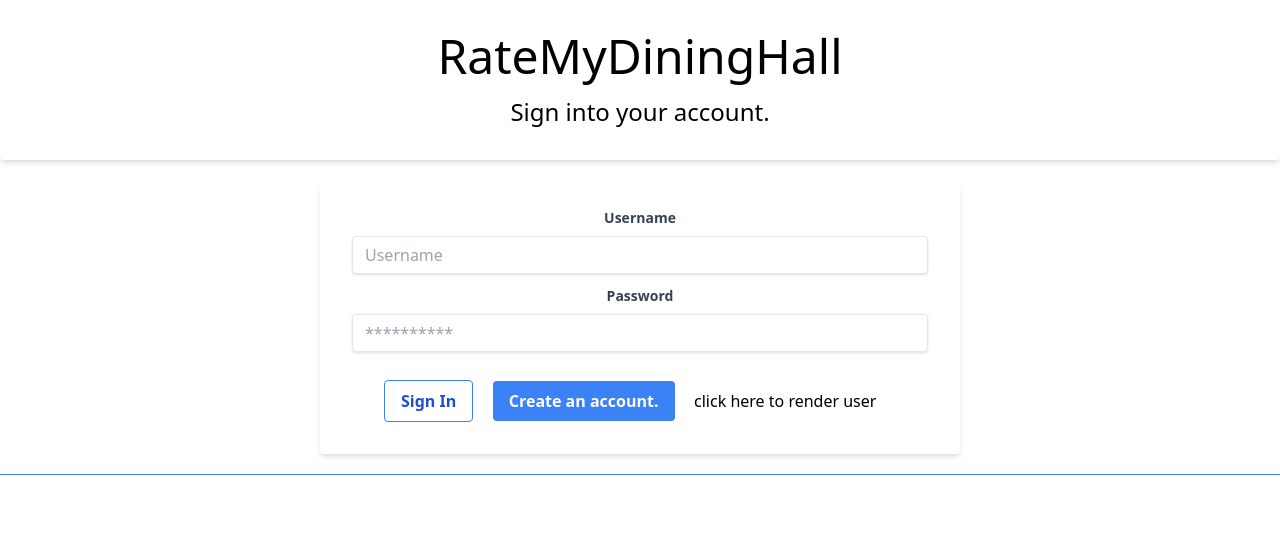
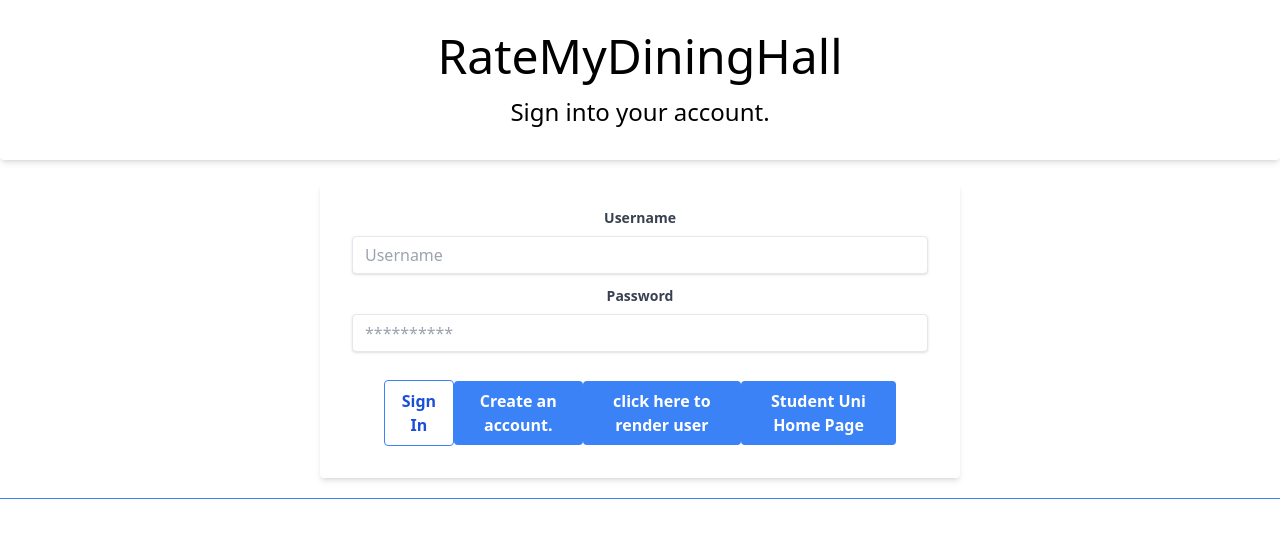
Before and after one commit to peternav2/SWE-Project, a React (Vite) app: page / in a window 1280 px wide. Shown: the top 538 px of the page. Built offline with nearby package versions, Linux system fonts and the light colour scheme.

Commit message:
student home

```diff
--- a/src/App.tsx
+++ b/src/App.tsx
@@ -1,13 +1,21 @@
-import React, { useState } from 'react'
+import React, {useEffect, useState} from 'react'
 import {User} from "./stores/User";
 import {Outlet, Route, Routes, useOutletContext} from "react-router-dom";
 
 type ContextType = [user: User, setUser: (user: User) => void];
 function App() {
-  const [userContext, setUserContext] = useState<User | null>(null);
+  const [user, setUserContext] = useState<User | null>(null);
+  useEffect(() => {
+    setUserContext(JSON.parse(localStorage.getItem('user') as string));
+  }, []);
+  // const user = localStorage.getItem('user');
+  // const setUser = (user: User) => {
+  //   localStorage.setItem('user', JSON.stringify(user));
+  //   setUserContext(user);
+  // }
     return (
     <div>
-      <Outlet context={[userContext, setUserContext]}/>
+      <Outlet context={[user, setUserContext]}/>
     {/*
          the above Outlet is where our app is gonna render and it is through this element which our app will render
          and have access to the user store through Context
--- a/src/components/diningHallButton.tsx
+++ /dev/null
@@ -1,12 +0,0 @@
-import {ObjectId} from "mongodb";
-import {Link} from "react-router-dom";
-
-
-export default function DiningHallButton(diningHallName: string, diningHall_id: ObjectId) {
-    return (
-        <div>
-            <Link to={`/dininghall/${diningHall_id}`}> click here to dininghallpage </Link>
-        </div>
-    )
-
-}
--- /dev/null
+++ b/src/components/studentDiningHallButton.tsx
@@ -0,0 +1,15 @@
+import {ObjectId} from "mongodb";
+import {Link} from "react-router-dom";
+import React from "react";
+
+
+export default function StudentDiningHallButton({diningHallName, diningHall_id}: { diningHallName: string, diningHall_id?: ObjectId }) {
+    return (
+        <div>
+            <button className="bg-blue-500 hover:bg-blue-700 text-white font-bold py-2 px-4 rounded">
+                <Link to={`/student/dininghall/${diningHall_id}/${diningHallName}`}> click here to dininghallpage </Link>
+            </button>
+        </div>
+    )
+
+}
--- a/src/pages/adminHome.tsx
+++ /dev/null
@@ -1 +0,0 @@
-export {}
--- a/src/pages/studentHome.tsx
+++ /dev/null
@@ -1 +0,0 @@
-export {}
--- a/src/pages/universityStudent.tsx
+++ /dev/null
@@ -1,3 +0,0 @@
-//this is the page that the student sees when they log in
-
-export {}
--- a/src/routes/Login.tsx
+++ b/src/routes/Login.tsx
@@ -5,7 +5,7 @@ import {useUser} from "../App";
 
 function Login() {
   const [isLoading, setIsLoading] = React.useState(false);
-  const[usertest, setUser] = useUser(); // context hook from App.tsx react router outlet
+  const[user, setUser] = useUser(); // context hook from App.tsx react router outlet
 
 
   const [form, setForm] = React.useState({
@@ -81,7 +81,7 @@ function Login() {
       alert("Did not sign in.")
     }
     else{
-      alert("Signed in.")
+      // alert("Signed in.")
     }
     setIsLoading(true);
     await getUserByUsernamePassword(form.username, form.password).then((res) => {
@@ -92,8 +92,6 @@ function Login() {
 
   };
   if (isLoading) {
-
-
     return (
       // make a centered loading div
       <div className="flex justify-center items-center h-screen">
@@ -144,8 +142,13 @@ function Login() {
             <button type="submit" className="bg-blue-500 hover:bg-blue-700 text-white font-bold py-2 px-4 rounded focus:outline-none focus:shadow-outline">
               Create an account.
             </button>
-            <Link to={`renderuser`}> click here to render user  {usertest?.username}</Link>
-            <Link to={`dininghall/64017e219190c2ab80014493/64095e3482173f9ad243956b/Test Dining Hall`}> </Link>
+            <button className="bg-blue-500 hover:bg-blue-700 text-white font-bold py-2 px-4 rounded">
+              <Link to={`renderuser`}> click here to render user  {user?.username}</Link>
+            </button>
+            <button className="bg-blue-500 hover:bg-blue-700 text-white font-bold py-2 px-4 rounded">
+              <Link to={`student/university/${user?.universityId}`}> Student Uni Home Page</Link>
+            </button>
+
           </div>
         </form>
       </div>
--- a/src/routes/studentUniversityHome.tsx
+++ b/src/routes/studentUniversityHome.tsx
@@ -1,7 +1,28 @@
+import {getUniversity, University} from "../stores/University";
+import {useLoaderData} from "react-router-dom";
+import StudentDiningHallButton from "../components/studentDiningHallButton";
+
+export async function loader({params}: any) {
+  const university = await getUniversity(params.universityId);
+  return university;
+}
+
+
 export default function StudentUniversityHome() {
+  const uni = useLoaderData() as University;
   return (
-    <div>
-      <h1>Student University Home</h1>
-    </div>
+      <>
+        <div className={"flex flex-col justify-center items-center "}>
+          <h1> Welcome to {uni.name} Dining Hall Home Page</h1>
+          {uni.diningHalls.map((diningHall) => {
+            return (
+                <div className={"flex flex-col justify-center items-center"}>
+                    <h1> {diningHall.name} </h1>
+                    <StudentDiningHallButton diningHallName={diningHall.name} diningHall_id={diningHall?._id}/>
+                </div>
+            )})}
+        </div>
+      </>
+
   )
 }
--- a/src/services/router.tsx
+++ b/src/services/router.tsx
@@ -9,7 +9,9 @@ import StudentDiningHallHome, {
 } from "../routes/studentDiningHallHome";
 import StudentMenuForDay, {loader as menuForDayLoader} from "../routes/studentMenuForDay";
 import Login from "../routes/Login";
-import StudentUniversityHome from "../routes/studentUniversityHome";
+import StudentUniversityHome, {
+    loader as StudentUniversityHomeLoader
+} from "../routes/studentUniversityHome";
 import StudentEventForDay from "../routes/studentEventForDay";
 
 
@@ -29,10 +31,10 @@ export const router = createBrowserRouter([
             {
                 path: '/student/university/:universityId/',
                 element: <StudentUniversityHome />,
-                //insert loader here for uni data
+                loader: StudentUniversityHomeLoader,
             },
             {
-                path: '/student/dininghall/:universityId/:diningHallId/:diningHallName',
+                path: '/student/dininghall/:diningHallId/:diningHallName',
                 element: <StudentDiningHallHome />,
                 loader: diningHallHomeLoader,
             },
```
